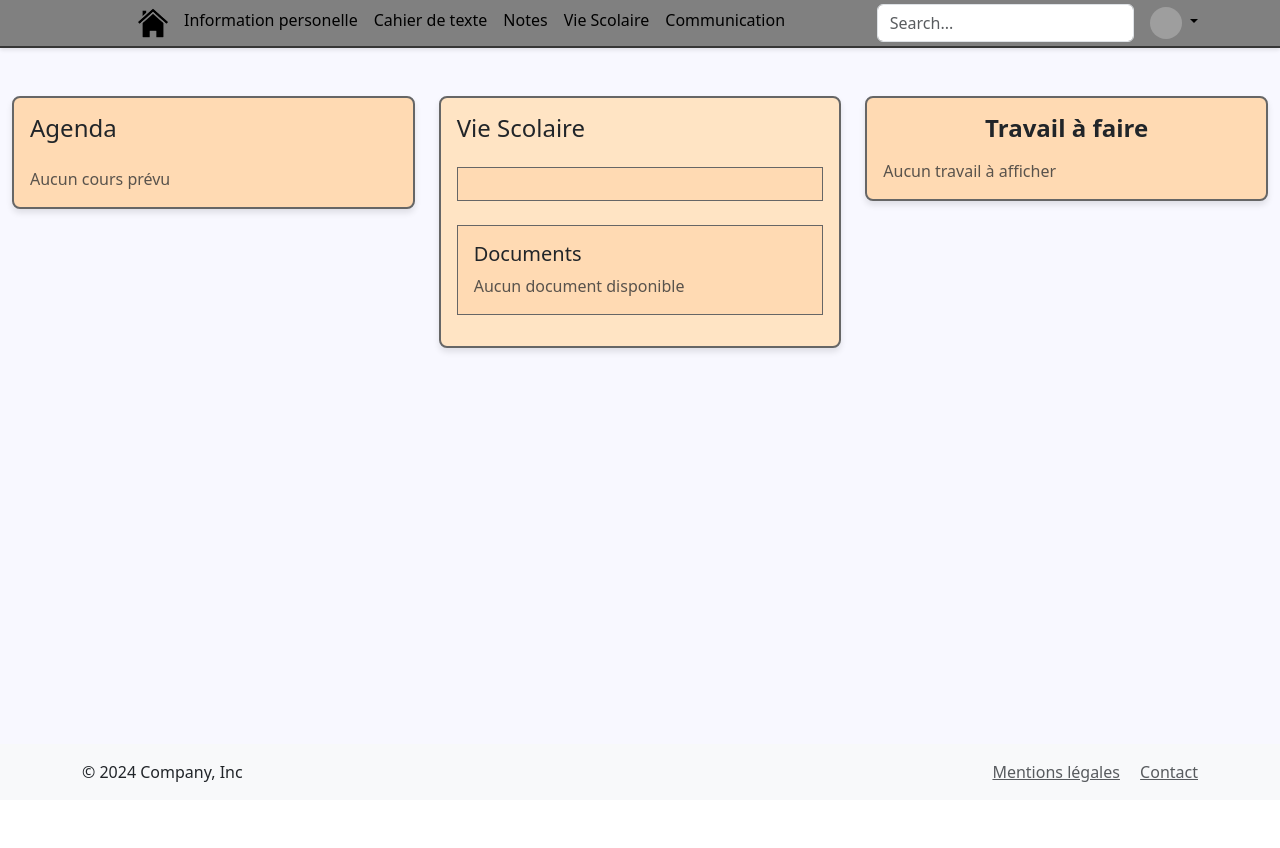
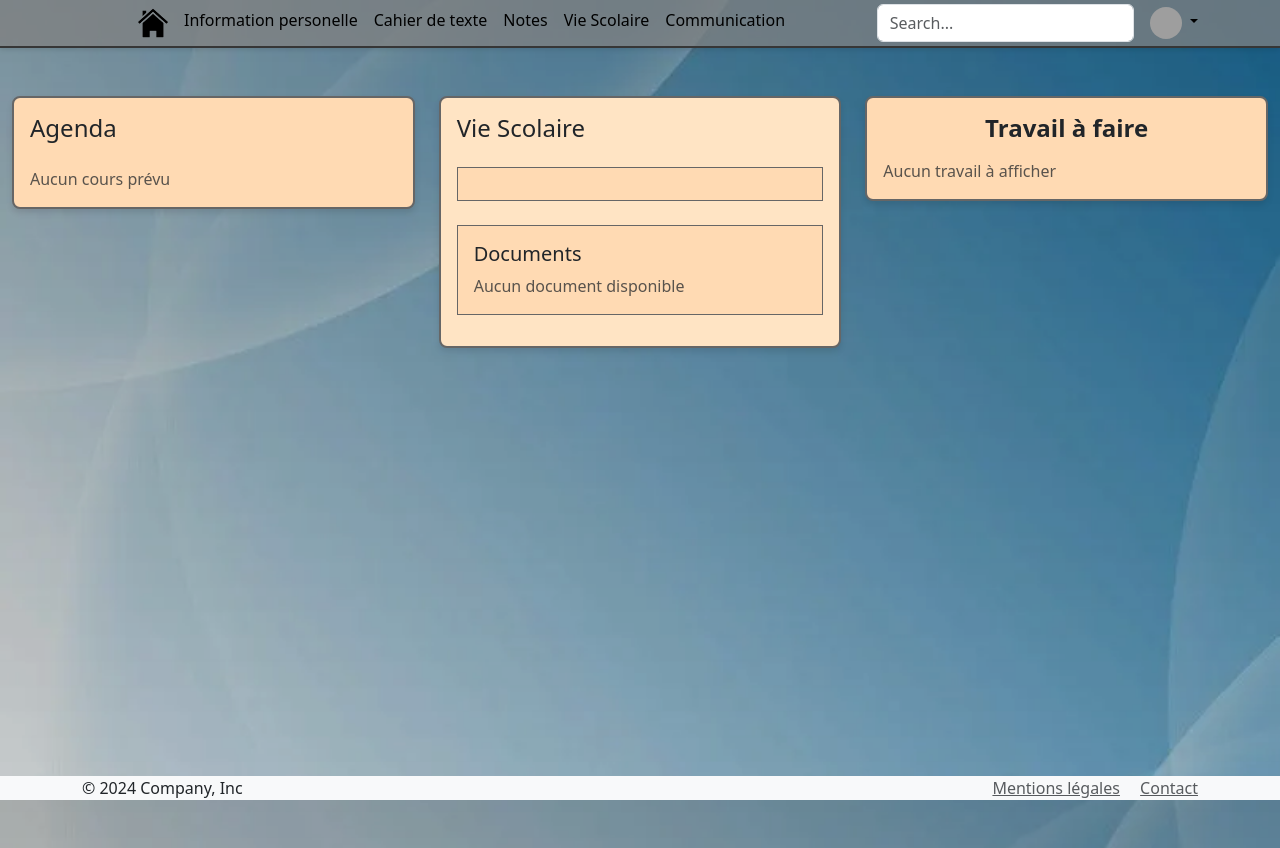
Before and after one commit to FireF4ng/Jenkinstest, a Python web app: template DevSec/view/templates/main.html in a window 1280 px wide. Before the commit the page ends 782 px from the top, so only its background shows below. Run offline with Jinja, Linux system fonts and the light colour scheme; the template is opened without the code that fills it, so the values that code supplies are empty; grey boxes are pictures that could not be loaded.

Commit message:
Fuck This Shit I'm Out

```diff
--- a/DevSec/view/static/main.css
+++ b/DevSec/view/static/main.css
@@ -4,9 +4,15 @@
     position: fixed;
     top: 0;
     width: 100%;
-    background: grey;
+    background: rgb(128, 128, 128, 0.75);
     z-index: 1000;
     box-shadow: 0 2px 4px rgba(0,0,0,0.1);
+}
+
+body {
+    background: linear-gradient(rgba(0, 0, 0, 0.327),rgba(0, 0, 0, 0.2)), url('../static/login_background.png') no-repeat center center fixed ;
+    background-size: cover;
+    height: 100vh;
 }
 
 .box, .boxx, .box_devoir, .vie-scolaire-container {
--- a/DevSec/view/templates/main.html
+++ b/DevSec/view/templates/main.html
@@ -181,7 +181,7 @@
             </div>
         </div>
     </div>
-    <footer class="footer mt-auto py-3 bg-light fixed-bottom">
+    <footer class="footer mt-auto py-0.5 bg-light fixed-bottom">
         <div class="container">
             <div class="row">
                 <div class="col-md-6">
```
